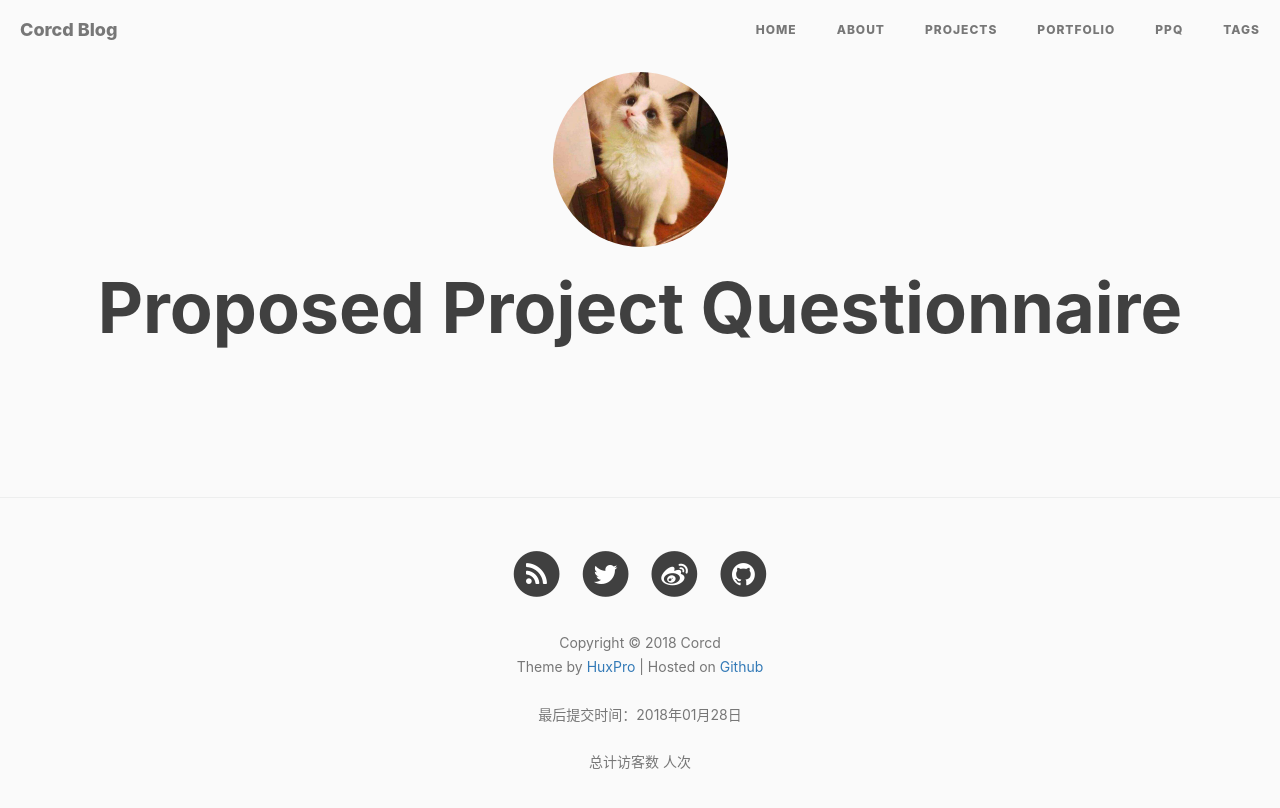
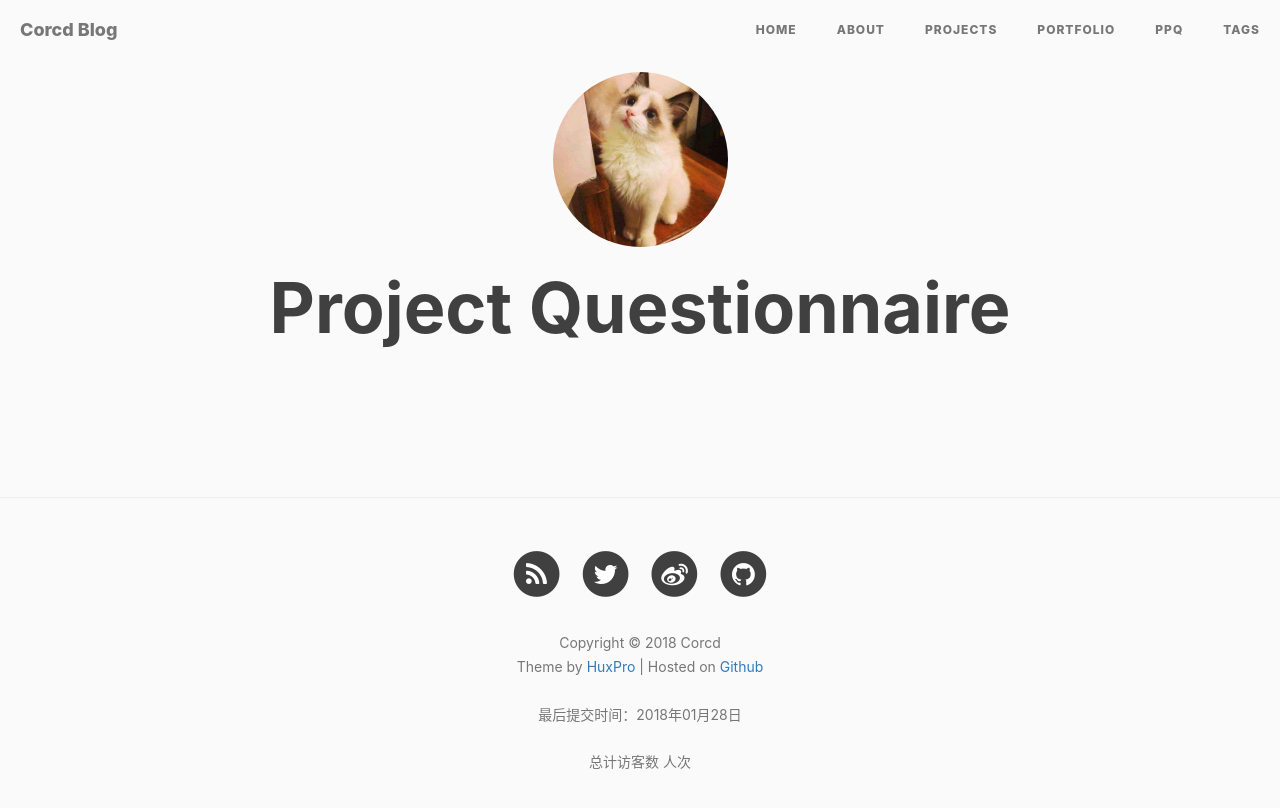
Before and after one commit to corcd/corcd.github.io, a Jekyll site: the page built from PPQ/index.html, in a window 1280 px wide. Shown: the top 808 px of the page. Built offline with Jekyll 4.4.1, drawn with Linux system fonts in a browser that asks for light colours; nearby versions of some CDN libraries; comment, search, counter and statistics services are not loaded.

```diff
--- a/PPQ/index.html
+++ b/PPQ/index.html
@@ -17,7 +17,7 @@
 		<div class="container" style="margin:0;padding:0;width:100%;">
 			<header>
                 <img width="175" height="175" style="border-radius:50%;" src="/img/avatar-me.jpg">
-                <h1>Proposed Project Questionnaire</h1>
+                <h1>Project Questionnaire</h1>
 			</header>
 			<div class="main">
 
```
